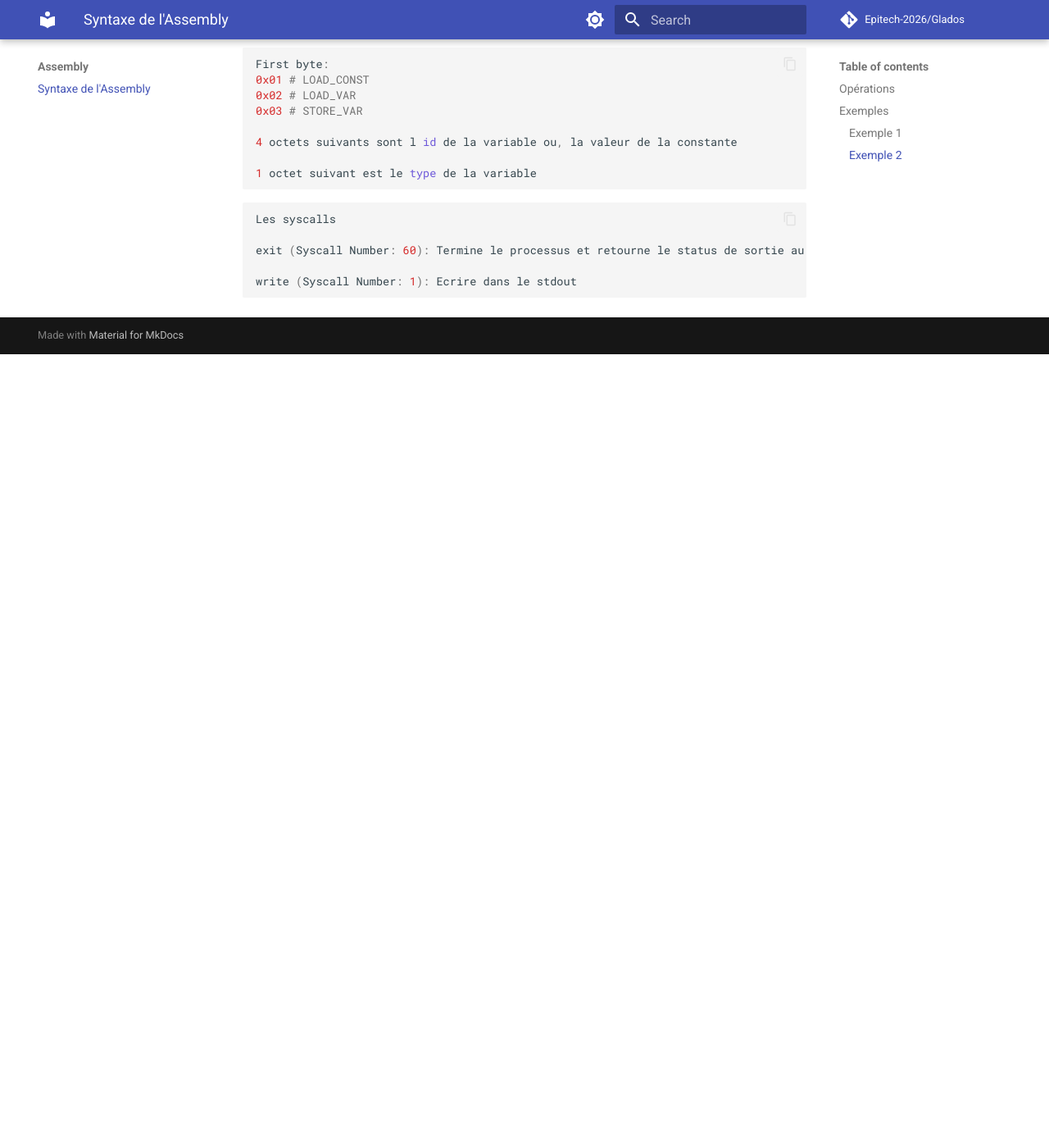
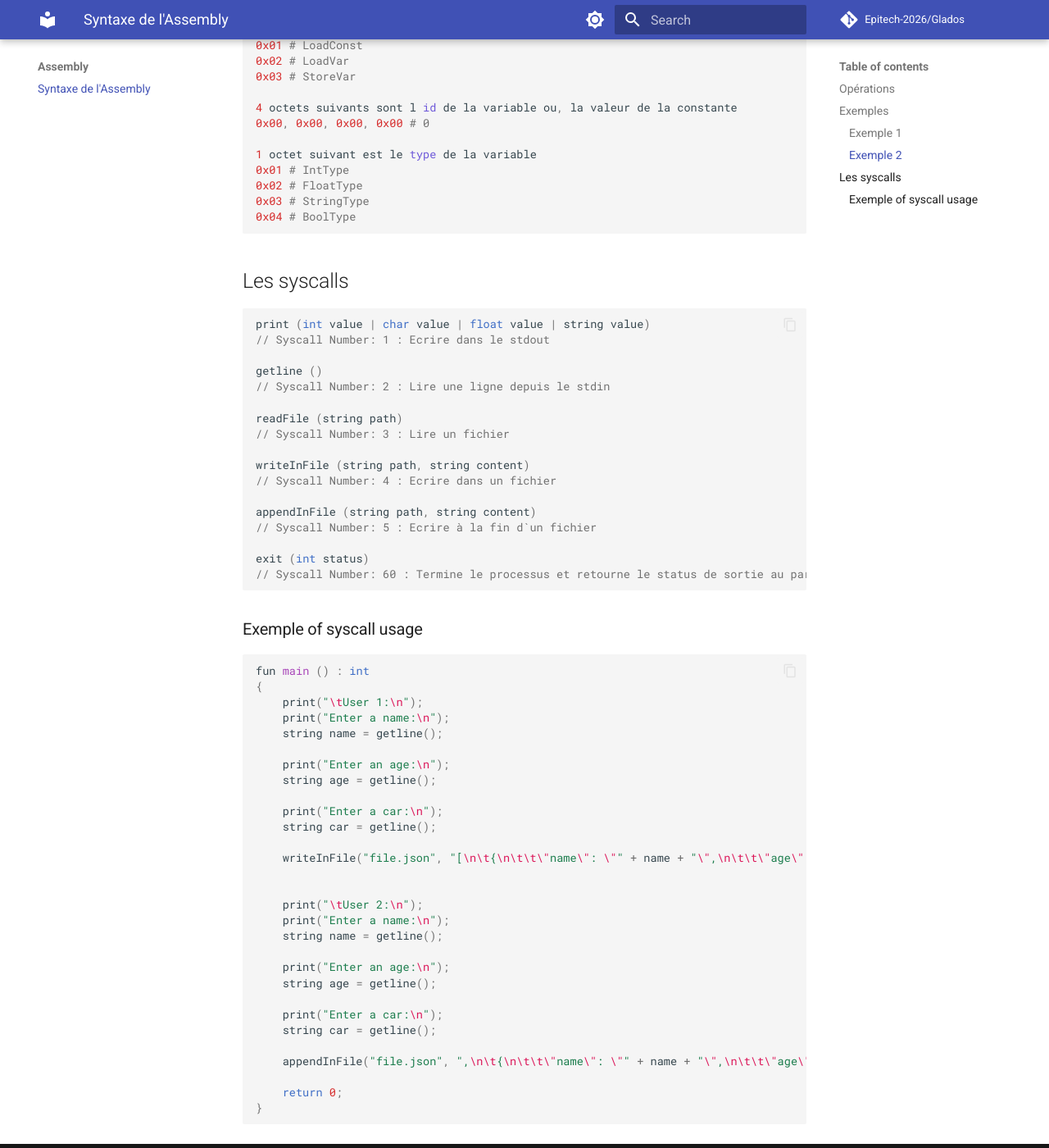
Before and after one commit to Kenan-Blasius/glados-doc, an MkDocs documentation site: the page built from docs/assembly.md, in a window 1280 px wide and 1400 px high, scrolled down 5308 px. Shown: the whole window at 82% size. Built offline with MkDocs 1.6.1 and Material for MkDocs 9.7.7, drawn with Linux system fonts in a browser that asks for light colours; comment, search, counter and statistics services are not loaded; before the commit the page ends 5740 px from its top, so only the background shows below that; some of the changed text lies outside the part shown.

Commit message:
Automated push: 2024-01-16 12:32:57 modification to doc website

````diff
--- a/docs/assembly.md
+++ b/docs/assembly.md
@@ -1,10 +1,8 @@
-
 # Syntaxe de l'Assembly
 
 ## Opérations
 
 ```py
-
 ; Définitions des types
 - LOAD_CONST      0x01
 - LOAD_VAR        0x02
@@ -23,7 +21,6 @@
 - LOAD_PC         0x0F
 - INDEX           0x10
 - SAVE_AT         0x11
-
 ```
 
 1. **LOAD_CONST(index):** Charge une valeur constante sur la pile. L'`index` pointe vers la position de la constante dans un pool de constantes.
@@ -148,7 +145,6 @@ fun main () : int
 Est converti en AST:
 
 ```haskell
-
 AST
 |   FunAST add
 |   |   AST
@@ -261,23 +257,22 @@ Devient:
 14           # Return
 ```
 
--- LOAD_CONST 0x01
--- LOAD_VAR 0x02
--- STORE_VAR 0x03
-
 Comme on peut le voir, les instructions `LoadConst`, `LoadVar` et `StoreVar` fonctionnent comme ceci:
 
 ```py
-
 First byte:
-0x01 # LOAD_CONST
-0x02 # LOAD_VAR
-0x03 # STORE_VAR
+0x01 # LoadConst
+0x02 # LoadVar
+0x03 # StoreVar
 
 4 octets suivants sont l id de la variable ou, la valeur de la constante
+0x00, 0x00, 0x00, 0x00 # 0
 
 1 octet suivant est le type de la variable
-
+0x01 # IntType
+0x02 # FloatType
+0x03 # StringType
+0x04 # BoolType
 ```
 
 <!-- ## TODO
@@ -330,11 +325,58 @@ getgid (Syscall Number: 104): Get the group ID.
 socket (Syscall Number: -1): Create an endpoint for communication (varies between operating systems).
 -->
 
+## Les syscalls
+
 ```c
-Les syscalls
+print (int value | char value | float value | string value)
+// Syscall Number: 1 : Ecrire dans le stdout
 
-exit (Syscall Number: 60): Termine le processus et retourne le status de sortie au parent.
+getline ()
+// Syscall Number: 2 : Lire une ligne depuis le stdin
 
-write (Syscall Number: 1): Ecrire dans le stdout
+readFile (string path)
+// Syscall Number: 3 : Lire un fichier
 
+writeInFile (string path, string content)
+// Syscall Number: 4 : Ecrire dans un fichier
+
+appendInFile (string path, string content)
+// Syscall Number: 5 : Ecrire à la fin d`un fichier
+
+exit (int status)
+// Syscall Number: 60 : Termine le processus et retourne le status de sortie au parent.
 ```
+
+### Exemple of syscall usage
+
+```c
+fun main () : int
+{
+    print("\tUser 1:\n");
+    print("Enter a name:\n");
+    string name = getline();
+
+    print("Enter an age:\n");
+    string age = getline();
+
+    print("Enter a car:\n");
+    string car = getline();
+
+    writeInFile("file.json", "[\n\t{\n\t\t\"name\": \"" + name + "\",\n\t\t\"age\": \"" + age + "\",\n\t\t\"car\": \"" + car + "\"\n\t}");
+
+
+    print("\tUser 2:\n");
+    print("Enter a name:\n");
+    string name = getline();
+
+    print("Enter an age:\n");
+    string age = getline();
+
+    print("Enter a car:\n");
+    string car = getline();
+
+    appendInFile("file.json", ",\n\t{\n\t\t\"name\": \"" + name + "\",\n\t\t\"age\": \"" + age + "\",\n\t\t\"car\": \"" + car + "\"\n\t}\n]\n");
+
+    return 0;
+}
+```
````
